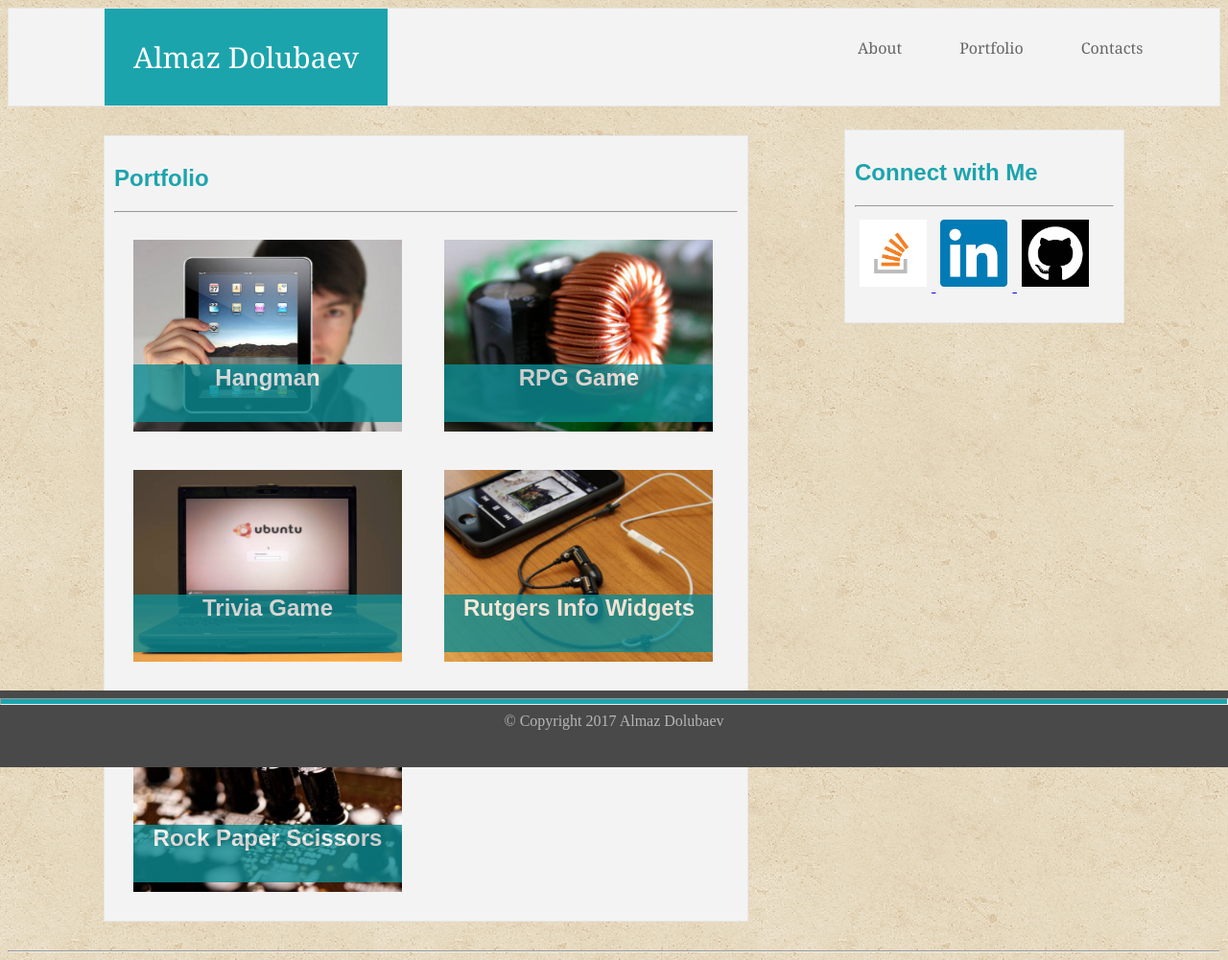
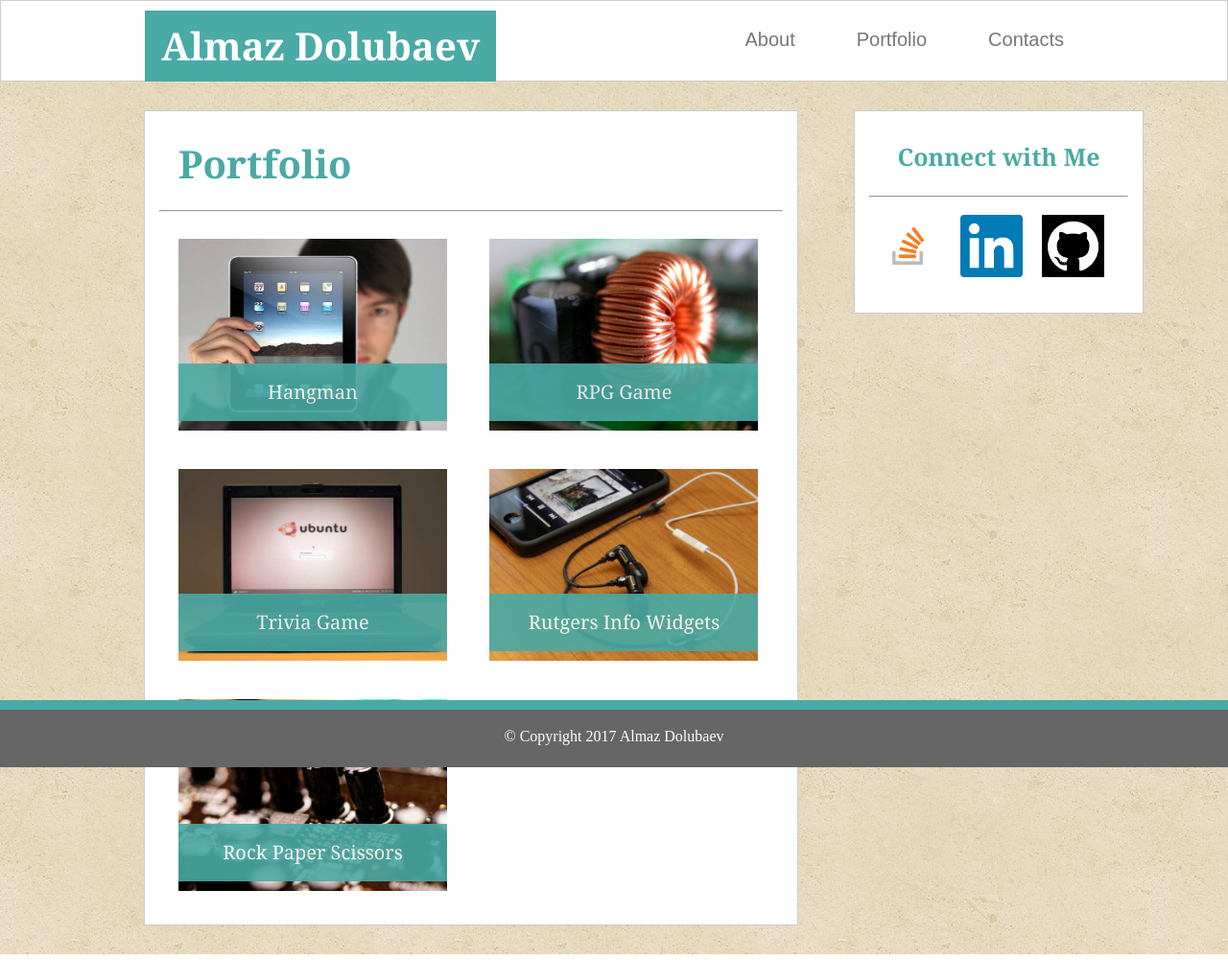
Before and after one commit to varan2030/Basic-portfolio, a plain HTML site: page portfolio.html in a window 1280 px wide. Shown: the whole page at 96% size. Drawn offline with Linux system fonts and the light colour scheme.

Commit message:
11.17.17

```diff
--- a/assets/css/style.css
+++ b/assets/css/style.css
@@ -1,100 +1,134 @@
-nav {
-    overflow: hidden;
-    border: 1px solid #e7e7e7;
-    background-color: #f3f3f3;
-    font-family: 'Georgia', Times, Times New Roman, serif;
-    margin: auto;
-
+.nav {
+    background-color: #ffffff;
+    padding: 0px 150px 0px 150px;
+    height: auto;
+    text-align: right;
+    margin: 0;
+    border: 1px solid #cccccc;
     }
 
-
-.link {
+ li {
+    display: inline-block;
+    margin: 30px;
     position: relative;
-    left: 460px;
-
-}
-
- .link, .name {
-    display: block;
-    color: #666;
-    text-align: center;
-    padding: 30px 30px;
-    text-decoration: none;
-    float: left;
-}
-
- .link:hover:not(.name) {
-    background-color: rgb(28, 164, 173);
-    color: white;
-    font-size: 20px;
+    left: 10px;
     }
 
   .name {
-    margin-left: 100px;
-    font-size: 30px;
-    color: white;
-    background-color: rgb(28, 164, 173);
+    background: #4aaaa5;
+    color: #ffffff;
+    font-size: 40px;
+    font-weight: bold;
+    float: left;
+    padding: 17px;
+    margin-top: 10px;
+    font-family: 'Georgia', Times, Times New Roman, serif;
     }
 
- #diamond {
-     width: 400px;
-     height: 150px;
+  .link {
+    font-size: 20px;
+    color:#777777;
+    float: right;
+    font-family: 'Arial', 'Helvetica Neue', Helvetica, sans-serif;
+    }
+
+  .link:hover {
+    color:#4aaaa5;
+    }
+
+  .nav > li > a {
+    text-decoration: none;
+    }
+
+  .clearfix {
+    overflow: auto;
+    }
+
+ .photo {
+     width: 250px;
+     height: 350px;
      float: left;
      margin: 10px 10px 10px 10px;
  }
 
   section {
      width: 650px;
-     margin: 30px 30px 30px 100px;
-     border: 1px solid #e7e7e7;
-     padding: 10px 10px;
+     margin: 30px 30px 30px 150px;
+     border: 1px solid #cccccc;
      font-family: 'Arial', 'Helvetica Neue', Helvetica, sans-serif;
-     background: #f3f3f3;
+     background: #ffffff;
+     float: left;
+     padding: 15px;
     }
 
  p, form {
     line-height: 2.0;
-     color: rgb(95, 95, 95);
+    color: #777777;
+    font-size: 18px;
     }
 
  h1 {
-     color: rgb(28, 164, 173);
+    color: #4aaaa5;
+    font-size: 40px;
+    font-weight: bold;
+    padding: 20px;
+    font-family: 'Georgia', Times, Times New Roman, serif;
     }
 
-#connect{
+ h2 {
+    color: #4aaaa5;
+    font-size: 25px;
+    font-weight: bold;
+    padding: 20px;
+    font-family: 'Georgia', Times, Times New Roman, serif;
+    }
+
+ h3 {
+    color: #ffffff;
+    font-size: 20px;
+    padding: 20px;
+    font-family: 'Georgia', Times, Times New Roman, serif;
+    }
+
+.contact{
+    border: 1px solid #cccccc;
+}
+
+.connect{
     width:270px;
     height:180px;
     position:absolute;
-    left:780px;
-    top:105px;
-
+    left:740px;
+    text-align: center;
+    margin: 30px 30px 30px 150px;
+    padding: 15px;
     }
 
 .img {
-    height: 70px;
-    width: 70px;
-    padding: 5px;
-
+    height: 65px;
+    width: 65px;
+    padding: 10px;
+    float: left;
     }
 
 .img:hover{
-    height: 85px;
-    width: 85px;
+    height: 70px;
+    width: 70px;
     }
+
 footer {
     position: fixed;
     left: 0;
     bottom: 0;
     width: 100%;
-    height: 10%;
-    background-color: #494949;
-    color: rgb(182, 182, 182);
+    height: 5%;
+    background-color: #666666;
+    color: #ffffff;
     text-align: center;
- }
-
- #footer{
-     height: 5px;
-     background-color: rgb(28, 164, 173);
+    border-top: 10px;
+    border-top-style: solid;
+    border-top-color: #4aaaa5;
+    padding-top: 20px;
     }
 
 input, textarea {
@@ -102,7 +136,7 @@ footer {
     padding: 12px 20px;
     margin: 8px 0;
     display: inline-block;
-    border: 1px solid #ccc;
+    border: 1px solid #ffffff;
     box-sizing: border-box;
 }
 
@@ -111,19 +145,18 @@ footer {
 }
 
 button {
-    background-color: rgb(28, 164, 173);
-    color: white;
+    background-color: #4aaaa5;
+    color: #ffffff;
     padding: 12px 30px;
     font-size: 15px;
     }
 
 button:hover {
-    background-color: rgb(13, 141, 148);
+    background-color: #4aaaa5;
     font-size: 20px;
     }
 
-.background {
-    position: relative;
+.icon {
     width: 280;
     height: 200;
     margin: 20px;
@@ -133,17 +166,16 @@ button:hover {
     }
 
 .transbox {
-    background-color:rgb(13, 141, 148);
-    color: white;
-    opacity: 0.8;
+    background-color:#4aaaa5;
+    color: #ffffff;
+    opacity: 0.9;
     width: 100%;
     height:30%;
     text-align: center;
     margin-top: 130px;
-
     }
 
 .transbox:hover{
     opacity: 1.0;
-background-color: rgb(7, 100, 105);
+    background-color: #4aaaa5;
     }
--- a/portfolio.html
+++ b/portfolio.html
@@ -1,61 +1,65 @@
 <DOCTYPE!>
     <html>
 
+            <title>Bio</title>
+
         <head>
+                    <link rel='stylesheet' type='text/css' href='assets/css/reset.css'>
                     <link rel='stylesheet' type='text/css' href='assets/css/style.css'>
                 </head>
 
+                <div class="clearfix">
                 <body background='assets/images/vintage-concrete.png'>
-        <nav>
-            <a class="name" href="index.html">Almaz Dolubaev</a>
-            <a class="link" href="index.html">About</a>
-            <a class="link" href="portfolio.html">Portfolio</a>
-            <a class="link" href="contacts.html">Contacts</a>
-
-        </nav>
+                    <ul class = 'nav'>
+                        <div class="name">Almaz Dolubaev</div>
+                        <li><a class="link" href="index.html">About</a></li>
+                        <li><a class="link" href="portfolio.html">Portfolio</a></li>
+                        <li><a class="link" href="contacts.html">Contacts</a></li>
+                    </ul>
+                </div>
         <section>
 
 
                 <h1>Portfolio</h1>
                 <hr>
 
-    <div class="background" style='background-image:url(assets/images/technics1.jpg)' >
+    <div class="icon" style='background-image:url(assets/images/technics1.jpg)' >
         <div class="transbox">
-            <h2>Hangman</h2>
+            <h3>Hangman</h3>
         </div>
     </div>
 
-    <div class="background" style='background-image:url(assets/images/technics2.jpg)'>
+    <div class="icon" style='background-image:url(assets/images/technics2.jpg)'>
         <div class="transbox">
-         <h2>RPG Game</h2>
+         <h3>RPG Game</h3>
         </div>
     </div>
 
-    <div class="background" style='background-image:url(assets/images/technics3.jpg)'>
+    <div class="icon" style='background-image:url(assets/images/technics3.jpg)'>
         <div class="transbox">
-        <h2>Trivia Game</h2>
+        <h3>Trivia Game</h3>
         </div>
     </div>
 
-    <div class="background" style='background-image:url(assets/images/technics4.jpg)'>
+    <div class="icon" style='background-image:url(assets/images/technics4.jpg)'>
         <div class="transbox">
-        <h2>Rutgers Info Widgets</h2>
+        <h3>Rutgers Info Widgets</h3>
         </div>
     </div>
 
-    <div class="background" style='background-image:url(assets/images/technics5.jpg)'>
+    <div class="icon" style='background-image:url(assets/images/technics5.jpg)'>
         <div class="transbox">
-        <h2>Rock Paper Scissors</h2>
+        <h3>Rock Paper Scissors</h3>
         </div>
     </div>
 
 
         </section>
 
-        <section id='connect'>
-            <h1>Connect with Me</h1>
+        <section class='connect'>
+                <h2>Connect with Me</h2>
                 <hr>
-            <a href='https://stackoverflow.com/' target="_blank">
+                <a href='https://stackoverflow.com/users/story/8959069#' target="_blank">
                     <img class='img' id='stack' src='assets/images/stack.png' alt='stack'>
                 </a>
                 <a href='https://www.linkedin.com/in/almaz-dolubaev-110b6a13b/' target="_blank">
@@ -65,9 +69,8 @@
                     <img class='img' href='https://www.github.com/' id='git' src='assets/images/git.png' alt='git'>
                 </a>
             </section>
-        <hr>
-        <footer>
-            <hr id='footer'> &copy Copyright 2017 Almaz Dolubaev</footer>
+
+        <footer> &copy Copyright 2017 Almaz Dolubaev </footer>
 
 
     </body>
```
Also changed, not shown: contacts.html (+29 -19 lines), index.html (+36 -24 lines), assets/images/diamond.jpg (deleted), assets/images/me.png (added). Lines whose indentation alone changed are shown as unchanged.
